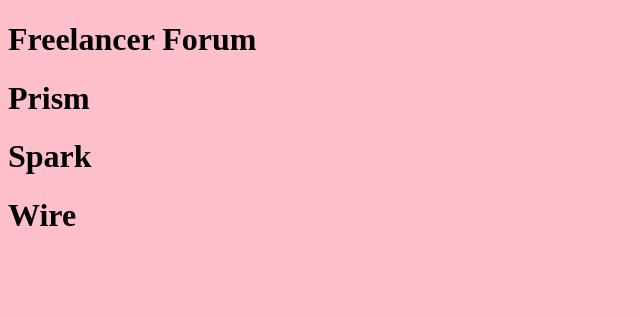
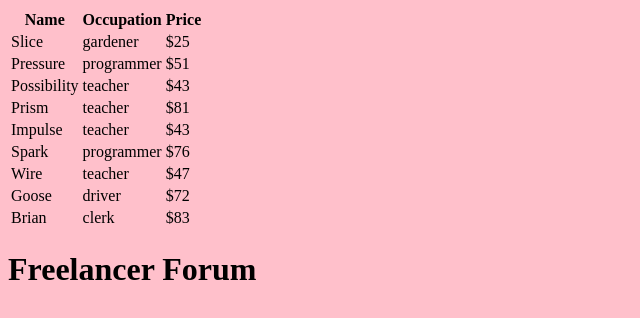
Before and after one commit to sarahhnicholee/Freelancer, a plain HTML site: page index.html in a window 1280 px wide. Shown: the whole page, without its empty margins (0-640 px from the left). Drawn offline with Linux system fonts and the light colour scheme.

Commit message:
torie demo during osh

```diff
--- a/index.html
+++ b/index.html
@@ -1,14 +1,20 @@
 <!DOCTYPE html>
 <html lang="en">
-<head>
-    <meta charset="UTF-8">
-    <meta name="viewport" content="width=device-width, initial-scale=1.0">
+  <head>
+    <meta charset="UTF-8" />
+    <meta name="viewport" content="width=device-width, initial-scale=1.0" />
     <script defer src="tindex.js"></script>
     <title>Document</title>
-    <link rel="stylesheet" href="style.css">
-</head>
-<body>
-
-
-</body>
+    <link rel="stylesheet" href="style.css" />
+  </head>
+  <body>
+    <table>
+      <thead>
+        <th>Name</th>
+        <th>Occupation</th>
+        <th>Price</th>
+      </thead>
+      <tbody id="table-body"></tbody>
+    </table>
+  </body>
 </html>
--- a/tindex.js
+++ b/tindex.js
@@ -1,57 +1,63 @@
 const freelancers = [
-    { name: "Slice", price: 25, occupation: "gardener" },
-    { name: "Pressure", price: 51, occupation: "programmer" },
-    { name: "Possibility", price: 43, occupation: "teacher" },
-    { name: "Prism", price: 81, occupation: "teacher" },
-    { name: "Impulse", price: 43, occupation: "teacher" },
-    { name: "Spark", price: 76, occupation: "programmer" },
-    { name: "Wire", price: 47, occupation: "teacher" },
-    { name: "Goose", price: 72, occupation: "driver" },
-  ];
+  { name: 'Slice', price: 25, occupation: 'gardener' },
+  { name: 'Pressure', price: 51, occupation: 'programmer' },
+  { name: 'Possibility', price: 43, occupation: 'teacher' },
+  { name: 'Prism', price: 81, occupation: 'teacher' },
+  { name: 'Impulse', price: 43, occupation: 'teacher' },
+  { name: 'Spark', price: 76, occupation: 'programmer' },
+  { name: 'Wire', price: 47, occupation: 'teacher' },
+  { name: 'Goose', price: 72, occupation: 'driver' },
+];
 
-console.log(freelancers)
+const names = ['Abby', 'Brian', 'Courtney', 'David'];
+const occupations = ['server', 'nurse', 'clerk', 'designer'];
 
-const body = document.querySelector("body")
-body.style.backgroundColor= "pink"
+const body = document.querySelector('body');
+body.style.backgroundColor = 'pink';
 
-const topHeader= document.createElement("h1")
-topHeader.textContent= "Freelancer Forum"
-document.body.appendChild(topHeader)
+const table = document.querySelector('table');
+const tableBody = document.querySelector('#table-body');
 
-const init=()=>{
-    const outerSection = document.createElement("div");
-    for (let i=0; i<freelancers.length; i++){
-        setTimeout(()=>{
-        // const avgTitle = document.createElement("h6");
+const topHeader = document.createElement('h1');
+topHeader.textContent = 'Freelancer Forum';
+document.body.appendChild(topHeader);
 
-        // const h3 = document.createElement("h3");
-        // const infoDiv= document.createElement("div");
-        // infoDiv.id= 'info'
-        // const nameDiv= document.createElement("div");
-        // nameDiv.id= 'name'
-        // const occDiv= document.createElement("div");
-        // occDiv.id= 'occupation'
-        // const priceDiv= document.createElement("div");
-        // priceDiv.id= 'price'
-        // infoDiv.appendChild ('nameDiv');
-        // h3.style.backgroundColor= "black";
-        // h3.innerText= element.name;
-        // h3.textContent= "Available freelancers:"
-        const randIndex = Math.floor(Math.random()*freelancers.length)
-        const randName = freelancers[randIndex]
-        const element = freelancers[i];
-        const title= document.createElement("h1");
+const init = () => {
+  // First, we need to map through or loop through our freelancer array to render each freelancer
+  const freelancerElements = freelancers.map((freelancer) => {
+    const newRow = document.createElement('tr');
+    newRow.innerHTML = `
+      <td>${freelancer.name}</td>
+      <td>${freelancer.occupation}</td>
+      <td>$${freelancer.price}</td>
+    `;
+    return newRow;
+  });
 
-        title.textContent= randName.name;
+  tableBody.replaceChildren(...freelancerElements);
+};
 
-        outerSection.appendChild(title);
-        document.body.appendChild(outerSection);
-    }, i*2000);
-     }
+const addFreelancerIntervalId = setInterval(() => {
+  const randIndex = Math.floor(Math.random() * names.length);
+  const randName = names[randIndex];
+  const randOccupation =
+    occupations[Math.floor(Math.random() * occupations.length)];
+  const randPrice = Math.floor(Math.random() * 100);
 
-}
+  const newFreelancer = {
+    name: randName,
+    occupation: randOccupation,
+    price: randPrice,
+  };
+
+  // console.log('new freelancer:', newFreelancer);
+  freelancers.push(newFreelancer);
+  init();
+
+  // Clear setInterval once freelancers length is equal to max length
+  if (freelancers.length === 13) {
+    clearInterval(addFreelancerIntervalId);
+  }
+}, 3000);
+
 init();
-
-
-// avgTitle.textContent= `The average starting price is `
-//         body.append(avgTitle)
```
